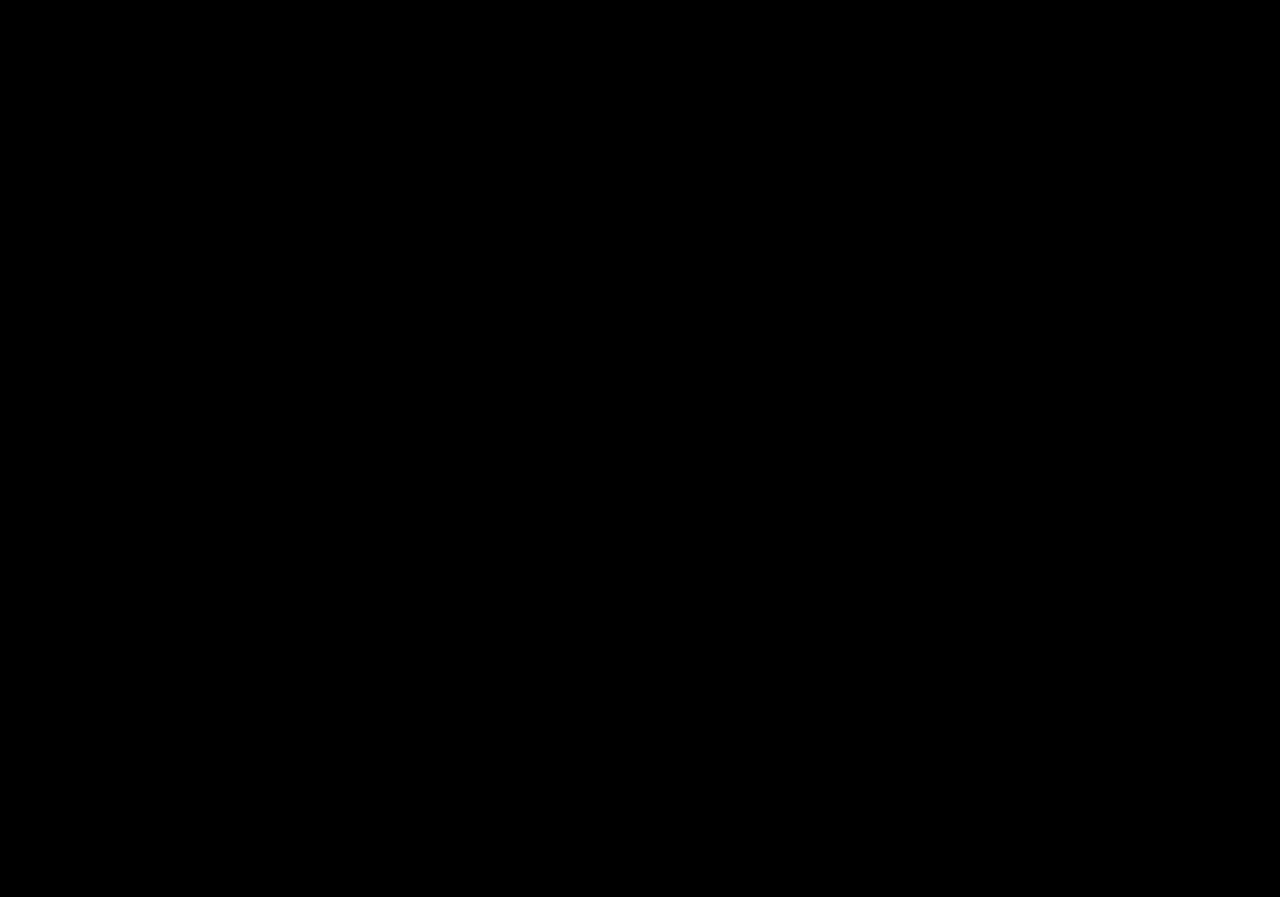
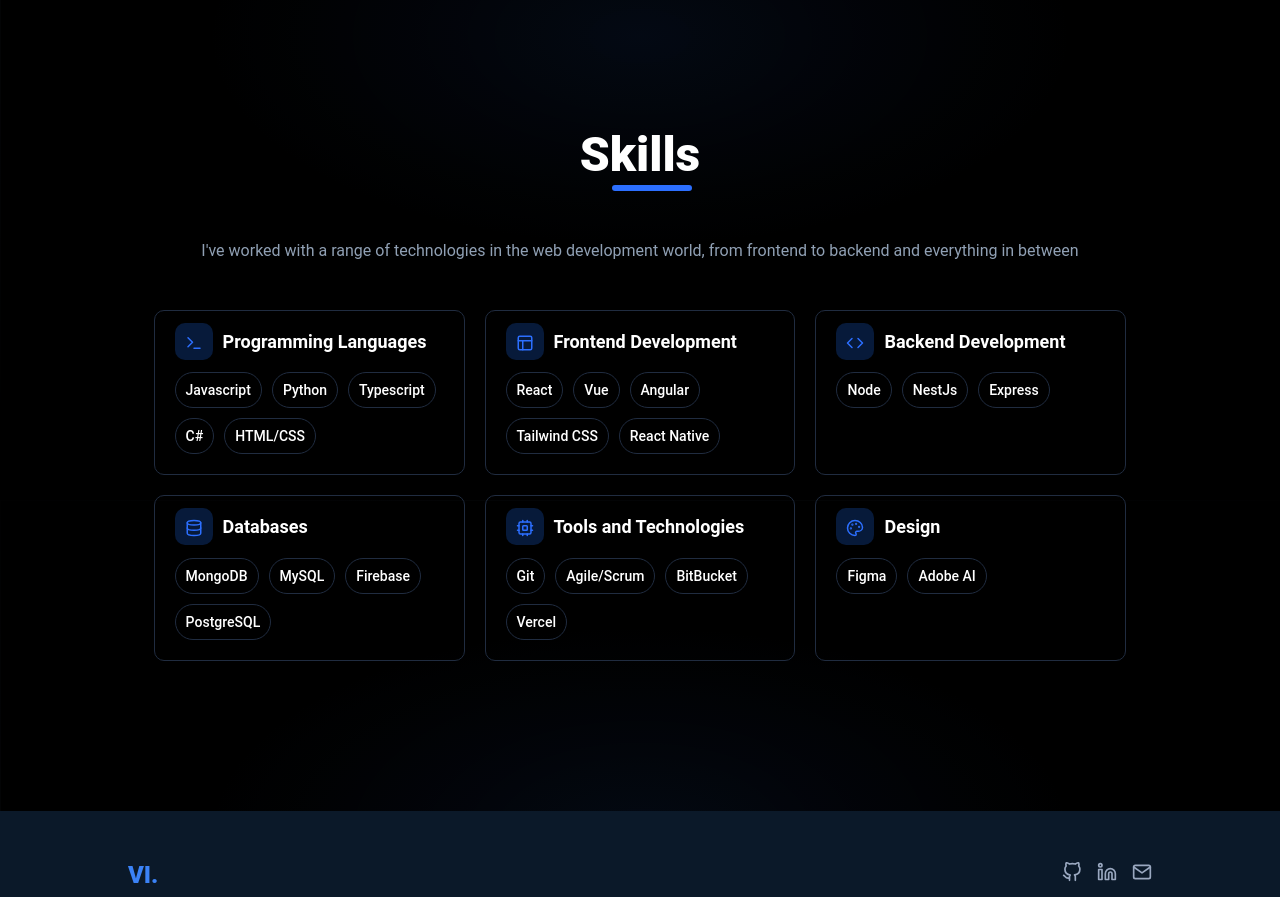
Before and after one commit to valentine-idi/portfolio, a React app: page / in a window 1280 px wide. Shown: the part 1900-2797 px from the top of the page. Before the commit the page ends 1633 px from the top, so only its background shows below. Built offline with nearby package versions, Linux system fonts and the light colour scheme; the HTML template or start-up script is replaced by a standard one.

Commit message:
footer and skills section done

```diff
--- a/src/App.tsx
+++ b/src/App.tsx
@@ -1,6 +1,8 @@
 import { NavBar } from "./components/navbar";
 import { Home } from "./components/home";
 import { About } from "./components/about";
+import { Skills } from "./components/skills";
+import { Footer } from "./components/footer";
 import styles from "./App.module.scss";
 
 function App() {
@@ -10,7 +12,9 @@
       <div className={styles.main}>
         <Home />
         <About />
+        <Skills />
       </div>
+      <Footer />
     </>
   );
 }
--- a/src/components/about/About.module.scss
+++ b/src/components/about/About.module.scss
@@ -2,14 +2,14 @@
 @use "../../styles/abstracts/mixins" as *;
 
 .container {
-  width: 80%;
-  margin: 0 auto;
-  //   padding-block: clamp(64px, 8vw, 112px);
+  @include container;
+  padding-bottom: 112px;
   .header {
-    font-size: clamp(3.5rem, 8vw, 4.5rem);
-    font-weight: 800;
-    line-height: 0.9;
-    text-align: center;
+    @include header;
+  }
+
+  .header::after {
+    @include headerAfter;
   }
 
   .summary {
--- /dev/null
+++ b/src/components/footer/Footer.module.scss
@@ -0,0 +1,51 @@
+@use "../../styles/abstracts/mixins" as *;
+@use "../../styles/abstracts/variables" as *;
+
+.container {
+  background-color: #0b1929;
+
+  .wrapper {
+    width: 80%;
+    margin: 0 auto;
+    padding: 50px 0;
+    max-width: $max-width;
+
+    display: flex;
+    justify-content: space-between;
+
+    .logo {
+      font-size: 24px;
+      color: $navbar-hover-colour-strong;
+      font-weight: 800;
+      padding-bottom: 15px;
+    }
+
+    .body {
+      max-width: 360px;
+
+      color: #9aa8c0;
+      font-size: 16px;
+      font-weight: 400;
+      line-height: 1.5;
+    }
+
+    .icons {
+      text-align: right;
+    }
+
+    .socialIcon {
+      color: #9aa8c0;
+      font-size: 20px;
+      margin-left: 15px;
+      vertical-align: middle;
+    }
+
+    .copyright {
+      color: #9aa8c0;
+      font-size: 14px;
+      font-weight: 400;
+
+      padding-top: 15px;
+    }
+  }
+}
--- /dev/null
+++ b/src/components/footer/Footer.tsx
@@ -0,0 +1,50 @@
+import { IconContext } from "react-icons";
+import { FiGithub, FiLinkedin, FiMail } from "react-icons/fi";
+import styles from "./Footer.module.scss";
+
+const Footer = () => {
+  return (
+    <div className={styles.container}>
+      <div className={styles.wrapper}>
+        <div className={styles.left}>
+          <div className={styles.logo}>VI.</div>
+          <div className={styles.body}>
+            Building elegant digital solutions with a focus on user experience
+            and technical excellence.
+          </div>
+        </div>
+        <div className={styles.right}>
+          <div className={styles.icons}>
+            <span>
+              <IconContext.Provider
+                value={{ className: `${styles.socialIcon}` }}
+              >
+                <FiGithub />
+              </IconContext.Provider>
+            </span>
+            <span>
+              <IconContext.Provider
+                value={{ className: `${styles.socialIcon}` }}
+              >
+                <FiLinkedin />
+              </IconContext.Provider>
+            </span>
+            <span>
+              <IconContext.Provider
+                value={{ className: `${styles.socialIcon}` }}
+              >
+                <FiMail />
+              </IconContext.Provider>
+            </span>
+          </div>
+
+          <div className={styles.copyright}>
+            © 2026 Valentine Idi | Built with React and SCss
+          </div>
+        </div>
+      </div>
+    </div>
+  );
+};
+
+export default Footer;
--- /dev/null
+++ b/src/components/footer/index.ts
@@ -0,0 +1 @@
+export { default as Footer } from "./Footer";
--- a/src/components/home/Home.module.scss
+++ b/src/components/home/Home.module.scss
@@ -1,11 +1,14 @@
 @use "../../styles/abstracts/variables" as *;
+@use "../../styles/abstracts/mixins" as *;
 
 .container {
   min-height: calc(100vh - 100px);
   display: flex;
   justify-content: center;
   align-items: center;
+  flex-wrap: wrap;
   gap: 100px;
+  @include container;
 
   .left {
     width: 600px;
--- /dev/null
+++ b/src/components/skills/Skills.module.scss
@@ -0,0 +1,69 @@
+@use "../../styles/abstracts/mixins" as *;
+@use "../../styles/abstracts/variables" as *;
+
+.container {
+  padding: 150px 0;
+
+  @include container;
+
+  .header {
+    @include header;
+  }
+
+  .header::after {
+    @include headerAfter(458px);
+  }
+
+  .description {
+    color: $text-colour-darker;
+    padding: 50px 0;
+    text-align: center;
+  }
+
+  .skills {
+    display: grid;
+    grid-template-columns: repeat(auto-fill, minmax(300px, 1fr));
+    gap: 20px;
+
+    .gridWrapper {
+      border: 1px solid #202c40;
+      padding: 20px;
+      border-radius: 10px;
+
+      .skillHeader {
+        font-size: 18px;
+        font-weight: 700;
+        line-height: 1.2;
+        padding-bottom: 20px;
+
+        span:first-child {
+          margin-right: 10px;
+          padding: 8px 10px;
+          border-radius: 10px;
+          background: #071a3a;
+          color: #2c6fff;
+        }
+
+        .icons {
+          vertical-align: middle;
+        }
+      }
+
+      .skillBody {
+        display: flex;
+        justify-content: flex-start;
+        flex-wrap: wrap;
+        gap: 10px;
+
+        .tags {
+          border: 1px solid #202c40;
+          padding: 10px;
+          border-radius: 20px;
+          font-size: 14px;
+          font-weight: 500;
+          line-height: 1;
+        }
+      }
+    }
+  }
+}
--- /dev/null
+++ b/src/components/skills/Skills.tsx
@@ -0,0 +1,78 @@
+import {
+  LuTerminal,
+  LuPanelsTopLeft,
+  LuCode,
+  LuDatabase,
+  LuCpu,
+  LuPalette,
+} from "react-icons/lu";
+import { IconContext } from "react-icons";
+import styles from "./Skills.module.scss";
+
+const Skills = () => {
+  const skills = [
+    {
+      title: "Programming Languages",
+      tags: ["Javascript", "Python", "Typescript", "C#", "HTML/CSS"],
+      icon: <LuTerminal />,
+    },
+    {
+      title: "Frontend Development",
+      tags: ["React", "Vue", "Angular", "Tailwind CSS", "React Native"],
+      icon: <LuPanelsTopLeft />,
+    },
+    {
+      title: "Backend Development",
+      tags: ["Node", "NestJs", "Express"],
+      icon: <LuCode />,
+    },
+    {
+      title: "Databases",
+      tags: ["MongoDB", "MySQL", "Firebase", "PostgreSQL"],
+      icon: <LuDatabase />,
+    },
+
+    {
+      title: "Tools and Technologies",
+      tags: ["Git", "Agile/Scrum", "BitBucket", "Vercel"],
+      icon: <LuCpu />,
+    },
+    {
+      title: "Design",
+      tags: ["Figma", "Adobe AI"],
+      icon: <LuPalette />,
+    },
+  ];
+  return (
+    <div className={styles.container}>
+      <div className={styles.header}>Skills</div>
+      <div className={styles.description}>
+        I've worked with a range of technologies in the web development world,
+        from frontend to backend and everything in between
+      </div>
+
+      <div className={styles.skills}>
+        {skills.map(({ title, tags, icon }) => (
+          <div className={styles.gridWrapper}>
+            <div className={styles.skillHeader}>
+              <span>
+                <IconContext.Provider value={{ className: `${styles.icons}` }}>
+                  {icon}
+                </IconContext.Provider>
+              </span>
+              <span>{title}</span>
+            </div>
+
+            <div className={styles.skillBody}>
+              {tags.map((tag) => (
+                <span className={styles.tags}>{tag}</span>
+              ))}
+            </div>
+          </div>
+        ))}
+      </div>
+    </div>
+  );
+};
+
+export default Skills;
--- /dev/null
+++ b/src/components/skills/index.ts
@@ -0,0 +1 @@
+export { default as Skills } from "./Skills";
--- a/src/styles/abstracts/_mixins.scss
+++ b/src/styles/abstracts/_mixins.scss
@@ -8,3 +8,30 @@
   display: flex;
   justify-content: space-between;
 }
+
+@mixin header {
+  position: relative;
+  margin: 0;
+  padding-bottom: 14px;
+
+  font-size: clamp(48px, 2vw, 72px);
+  font-weight: 800;
+  line-height: 0.9;
+  text-align: center;
+}
+
+@mixin headerAfter($left: 406px) {
+  position: absolute;
+  bottom: 0;
+  left: $left;
+  width: 80px;
+  height: 6px;
+  border-radius: 999px;
+  content: "";
+  background: #2c6fff;
+}
+
+@mixin container {
+  width: 95%;
+  margin: 0 auto;
+}
```
